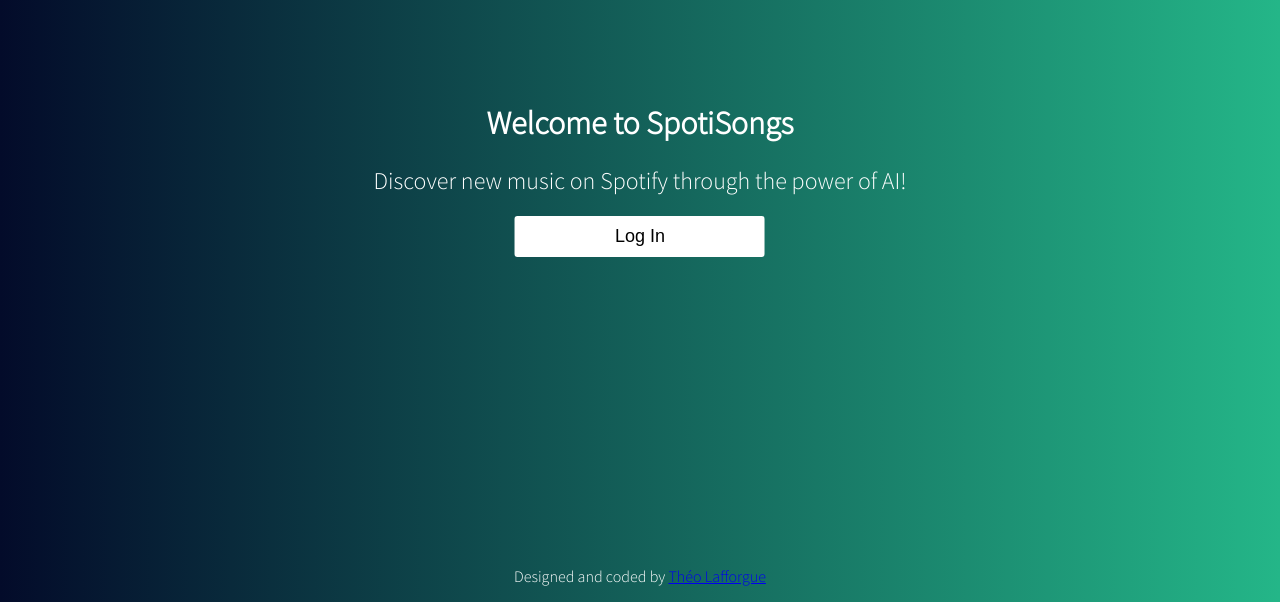
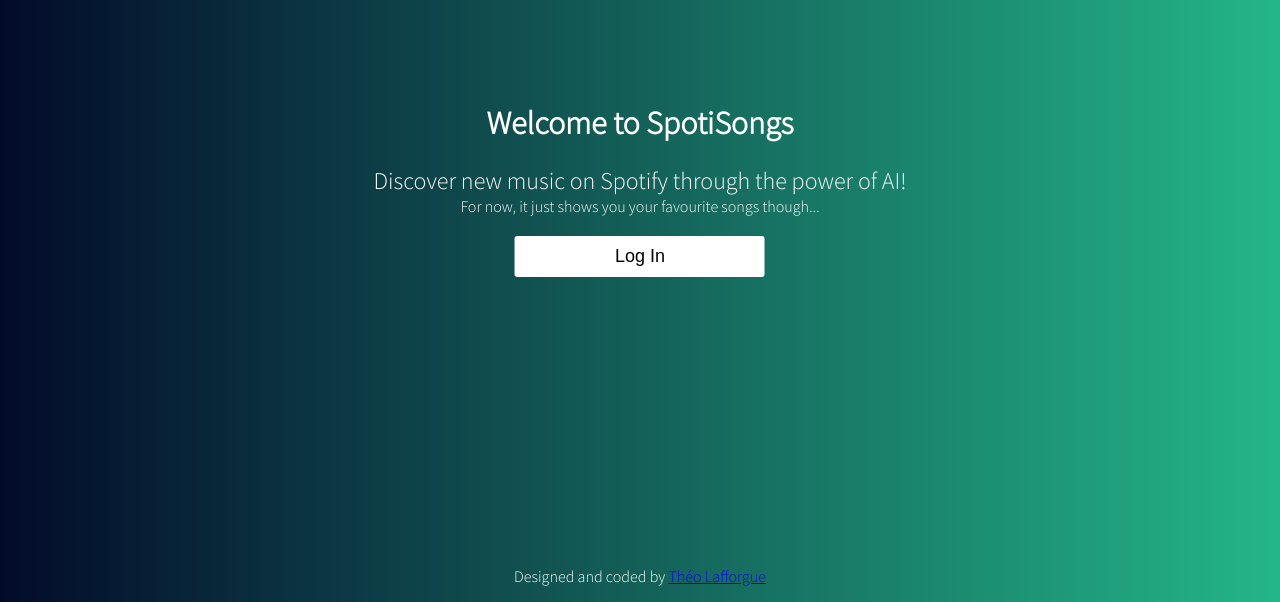
Before and after one commit to theolaf/SpotiSongs, a Flask app: page / in a window 1280 px wide. Shown: the part 198-800 px from the top of the page. Run offline with Flask 2, Linux system fonts and the light colour scheme.

Commit message:
login page ui upgrades

```diff
--- a/static/style.css
+++ b/static/style.css
@@ -22,6 +22,18 @@ h1{
   font-weight: bold;
 }
 
+h2{
+	margin: 0px;
+}
+
+p{
+	margin: 0px;
+}
+
+a:visited{
+	color: white;
+}
+
 button{
 		appearance: none;
 		outline: 0;
@@ -33,9 +45,10 @@ button{
 		width: 250px;
 		cursor: pointer;
 		font-size: 18px;
+		margin-top: 20px;
 }
 
-.container{
+.login-container{
 	max-width: 600px;
 	margin: 0 auto;
 	padding: 80px 0;
--- a/templates/layout.html
+++ b/templates/layout.html
@@ -12,6 +12,6 @@
     {% endblock %}
   </body>
   <div class="footer">
-    Designed and coded by <a href="https://www.linkedin.com/in/tlafforgue/">Théo Lafforgue</a>
+    Designed and coded by <a href="https://www.linkedin.com/in/tlafforgue/" target="_blank" rel="noopener noreferrer">Théo Lafforgue</a>
   </div>
 </html>
--- a/templates/login.html
+++ b/templates/login.html
@@ -3,9 +3,10 @@
   SpotiSongs - Login
 {% endblock %}
 {% block content %}
-  <div class="container">
+  <div class="login-container">
     <h1>Welcome to SpotiSongs</h1>
     <h2>Discover new music on Spotify through the power of AI!</h2>
-    <p><a href="{{ url_for('login') }}"><button>Log In</button></a></p>
+    <p>For now, it just shows you your favourite songs though...</p>
+    <a href="{{ url_for('login') }}"><button>Log In</button></a>
   </div>
 {% endblock %}
```
